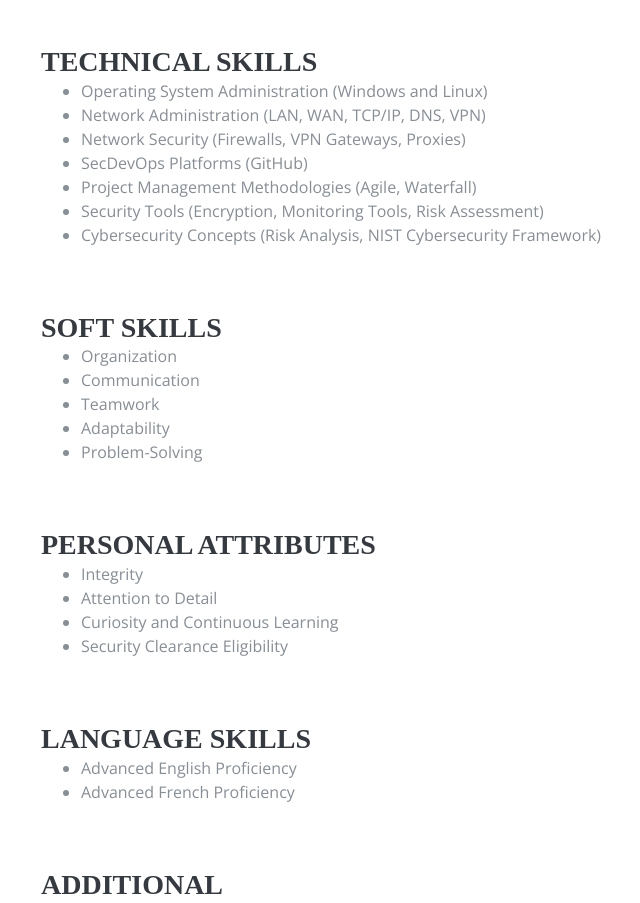
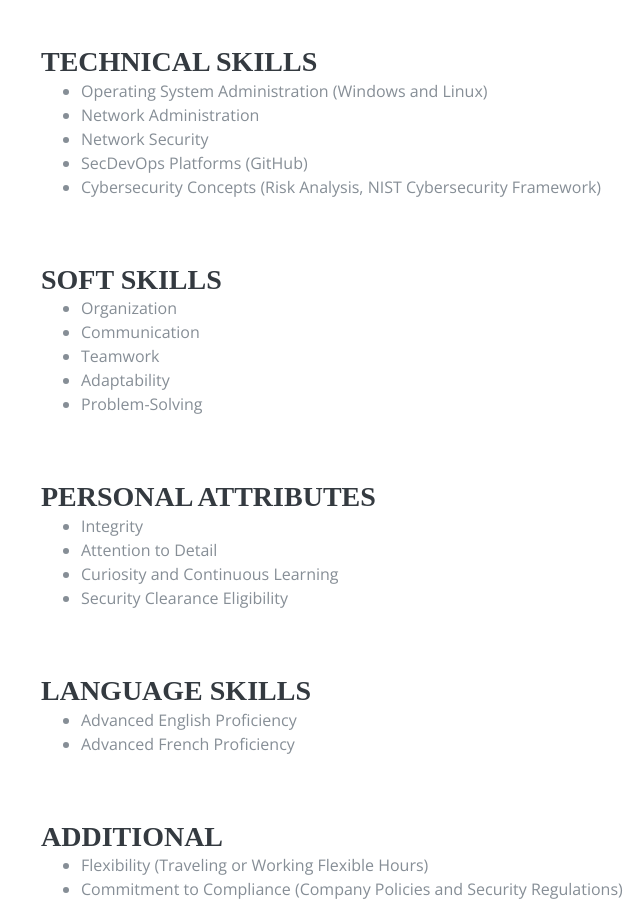
Before and after one commit to abdoulasani/Mycyberfolio, a plain HTML site: page index.html in a window 1280 px wide. Shown: the part 7944-8847 px from the top of the page, without its empty margins (279-919 px from the left). Drawn offline with nearby package versions, Linux system fonts and the light colour scheme; a web font is replaced by a local one.

Commit message:
Update index.html

```diff
--- a/index.html
+++ b/index.html
@@ -473,11 +473,9 @@
         <h3 class="mb-0">Technical Skills</h3>
         <ul>
           <li>Operating System Administration (Windows and Linux)</li>
-          <li>Network Administration (LAN, WAN, TCP/IP, DNS, VPN)</li>
-          <li>Network Security (Firewalls, VPN Gateways, Proxies)</li>
+          <li>Network Administration </li>
+          <li>Network Security </li>
           <li>SecDevOps Platforms (GitHub)</li>
-          <li>Project Management Methodologies (Agile, Waterfall)</li>
-          <li>Security Tools (Encryption, Monitoring Tools, Risk Assessment)</li>
           <li>Cybersecurity Concepts (Risk Analysis, NIST Cybersecurity Framework)</li>
         </ul>
       </div>
```
